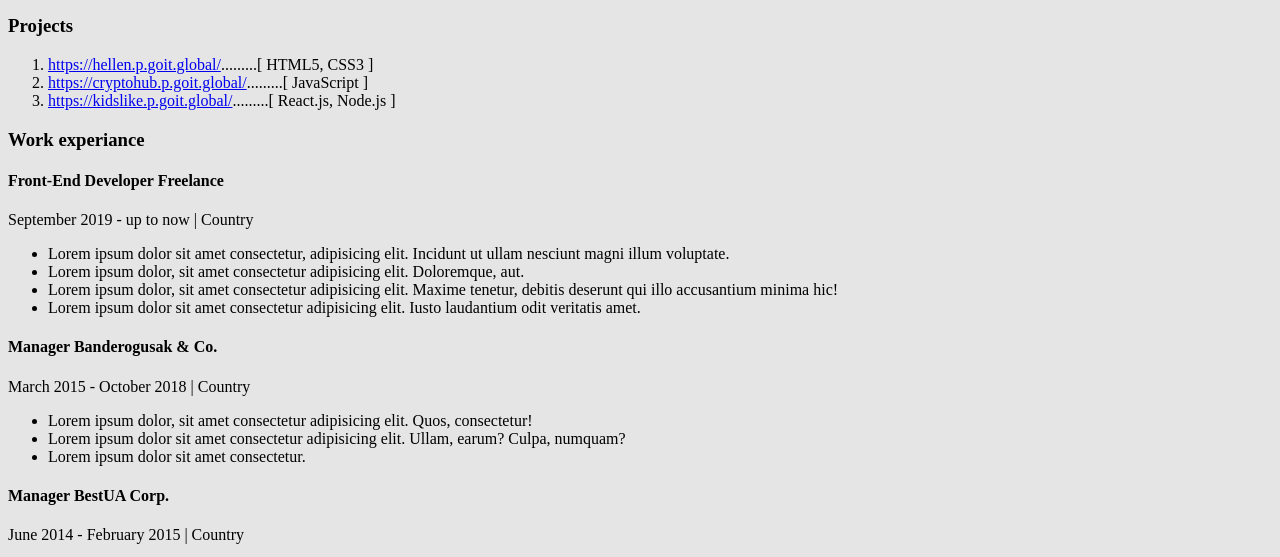
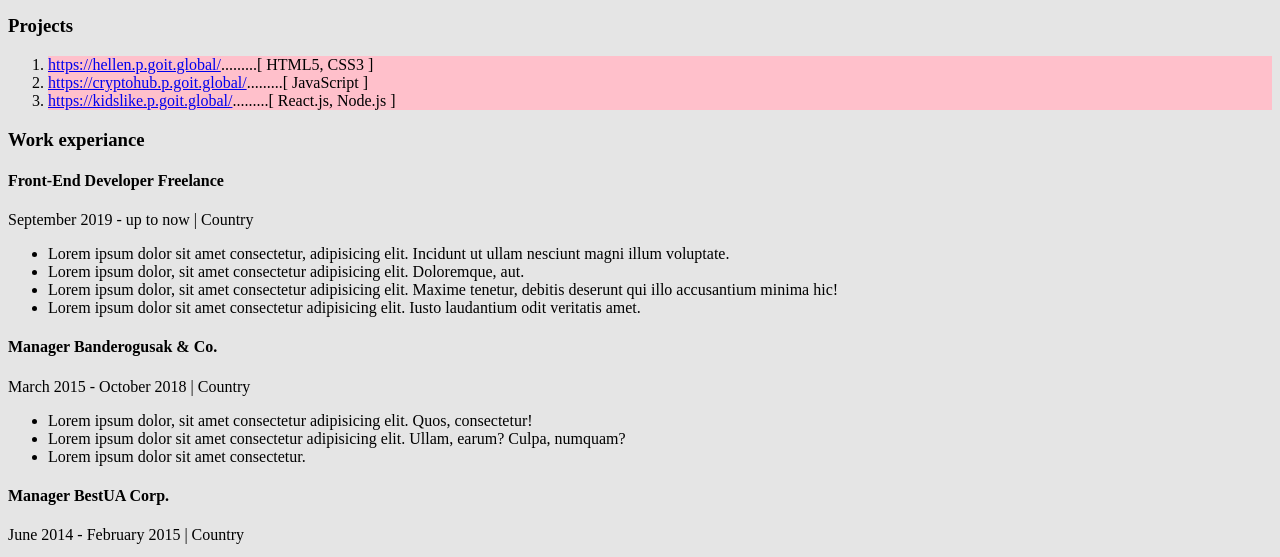
Before and after one commit to Mariia-ukr/git_homework, a plain HTML site: page index.html in a window 1280 px wide. Shown: the part 196-753 px from the top of the page. Drawn offline with Linux system fonts and the light colour scheme.

Commit message:
.projet-item

```diff
--- a/css/styles.css
+++ b/css/styles.css
@@ -5,3 +5,7 @@ body {
 h2 {
 	font-size: 35px;
 }
+
+.project-item {
+	background-color:pink
+}
--- a/index.html
+++ b/index.html
@@ -27,17 +27,17 @@
         <div>
           <h3>Projects</h3>
           <ol>
-            <li>
+            <li class="project-item">
               <a href="https://hellen.p.goit.global/"
                 >https://hellen.p.goit.global/</a
               >.........[ HTML5, CSS3 ]
             </li>
-            <li>
+            <li class="project-item ">
               <a href="https://cryptohub.p.goit.global/"
                 >https://cryptohub.p.goit.global/</a
               >.........[ JavaScript ]
             </li>
-            <li>
+            <li class="project-item ">
               <a href="https://kidslike.p.goit.global/"
                 >https://kidslike.p.goit.global/</a
               >.........[ React.js, Node.js ]
```
